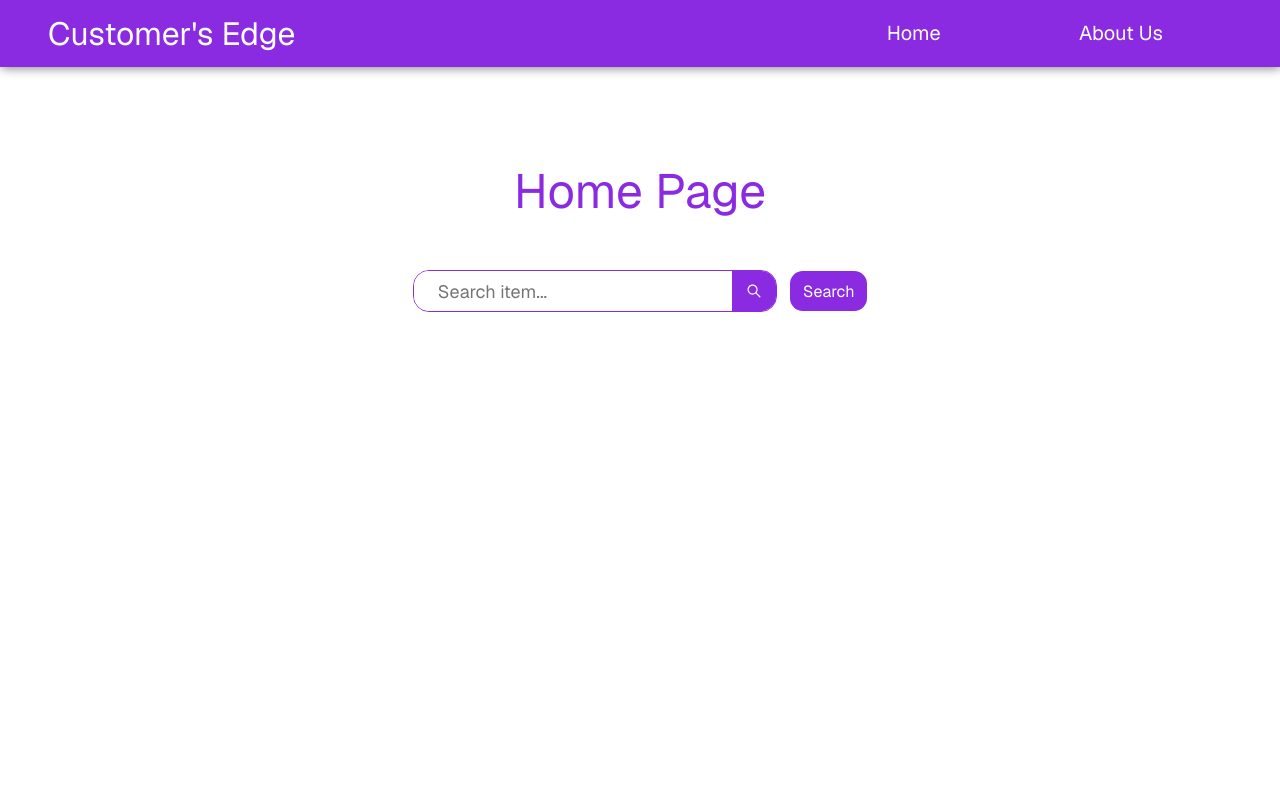
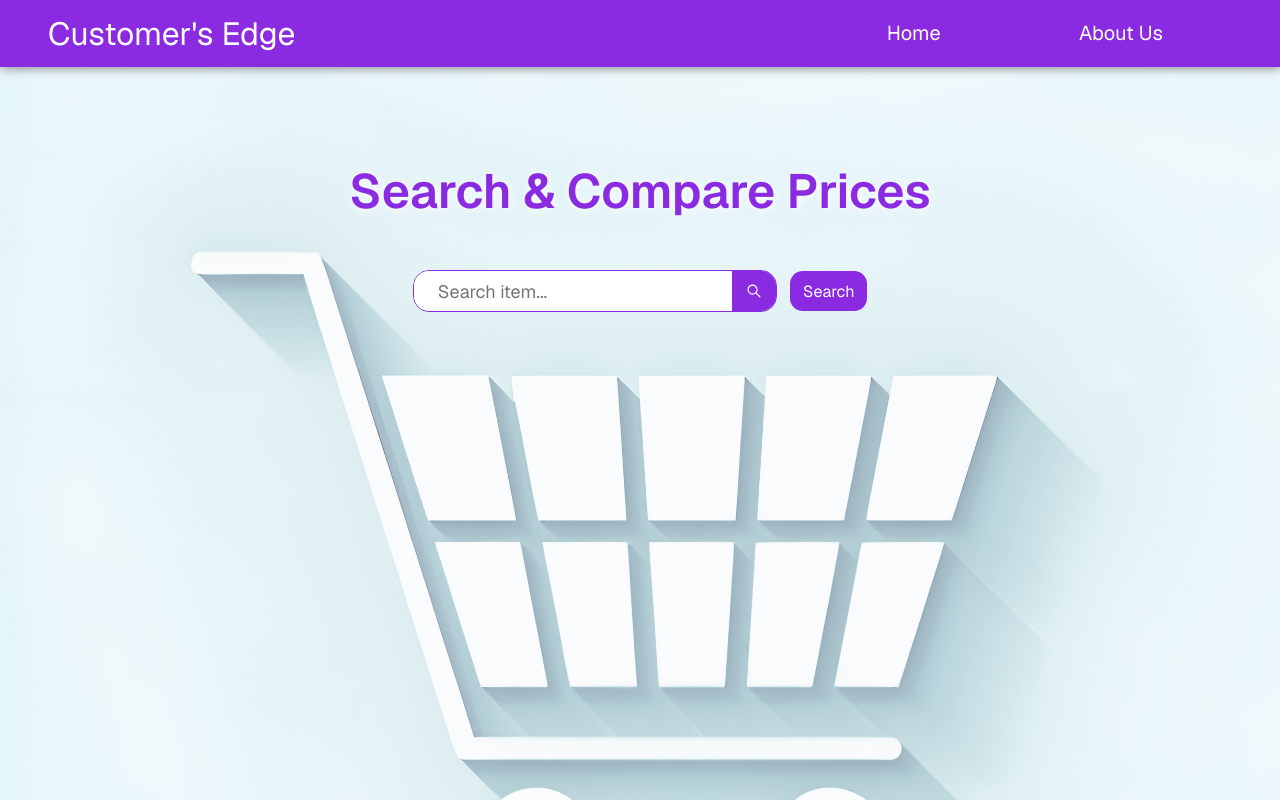
Before and after one commit to vanshanand34/Customers-edge, a Django app: page /main/home/ in a window 1280 px wide. Run offline with Django 5.2, Linux system fonts and the light colour scheme; some web fonts are replaced.

Commit message:
feat: Added background image and related styling changes

```diff
--- a/apps/price_comparison/static/home.css
+++ b/apps/price_comparison/static/home.css
@@ -1,10 +1,15 @@
 body {
     margin: 0;
     padding: 0;
+    background: url("assets/shopping-image-9.png");
+    background-repeat: no-repeat;
+    background-position-y: 20%;
+    background-position-x: 50%;
+    background-size: cover;
+    min-height: 100dvh;
 }
 
 .main-container {
-    /* outline:1px solid blueviolet; */
     padding: 3em;
     padding-top: 7em;
     font-family: 'Geist', 'system-ui', 'Winky Sans', 'Consolas', sans-serif;
@@ -15,15 +20,14 @@ body {
 .heading {
     padding: 1em 0;
     text-align: center;
-    font-weight: 400;
+    font-weight: 600;
     font-size: 3em;
     color: blueviolet;
+    text-shadow: 1px 1px 10px white;
 }
 
 
 .search-bar {
-    /* padding: 0.5em 1em; */
-    /* text-align: center; */
     height: 2.5em;
     color: blueviolet;
     border: 0.05em solid;
@@ -50,7 +54,6 @@ body {
     justify-content: center;
     gap: 0 min(1em, 1vw);
     align-items: center;
-    /* margin: 0 auto; */
     width: fit-content;
 }
 
@@ -87,6 +90,12 @@ body {
         padding: 0.5em 0.8em;
         width: 8em;
     }
+
+
+    .heading {
+        padding: 0.6em 0;
+        font-size: 2em;
+    }
 }
 
 .search-icon {
--- a/apps/price_comparison/static/navbar.css
+++ b/apps/price_comparison/static/navbar.css
@@ -14,6 +14,7 @@
     box-shadow: 1px 1px 10px gray;
     color: white;
     padding: 0.8em 3em;
+    z-index: 10;
 }
 
 .nav-title {
--- a/apps/price_comparison/templates/home.html
+++ b/apps/price_comparison/templates/home.html
@@ -19,7 +19,7 @@
     <div class="main-container">
 
         <div class="heading">
-            Home Page
+            Search & Compare Prices
         </div>
         <div class="form-container">
             <form action="" id="search_form" method="post">
--- a/apps/price_comparison/templates/search-results.html
+++ b/apps/price_comparison/templates/search-results.html
@@ -40,7 +40,7 @@
           </tr>
           {% for product in data %} {% if product and product.name %}
           <tr>
-            <td class="prod-name" data-value="{{product.name}}" >{{product.name}}</td>
+            <td class="prod-name" data-value="{{product.name}}">{{product.name}}</td>
             <td>{{product.price}}</td>
             <td>{{product.rating}}</td>
             <td>{{product.platform}}</td>
```
Also changed, not shown: apps/price_comparison/static/search.css (+16 -2 lines), apps/price_comparison/static/assets/shopping-image-9.png (added), 1 other file.
